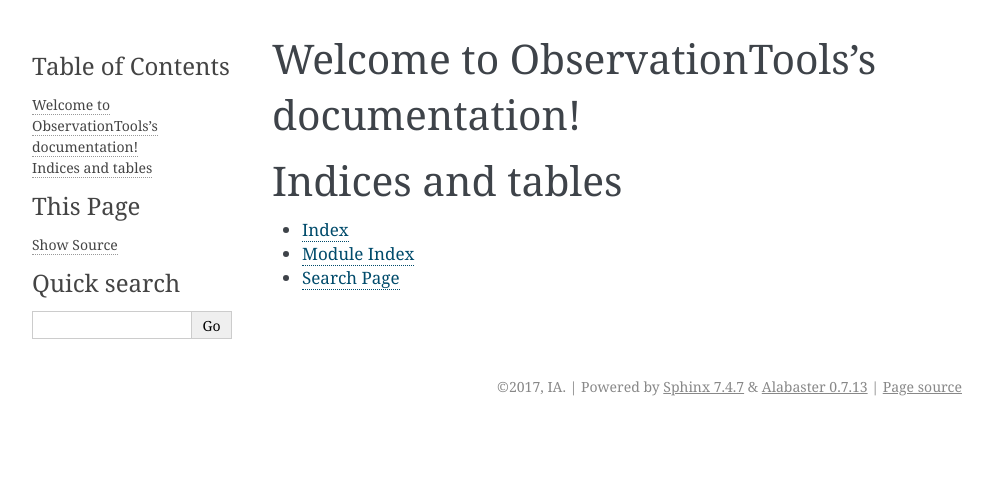
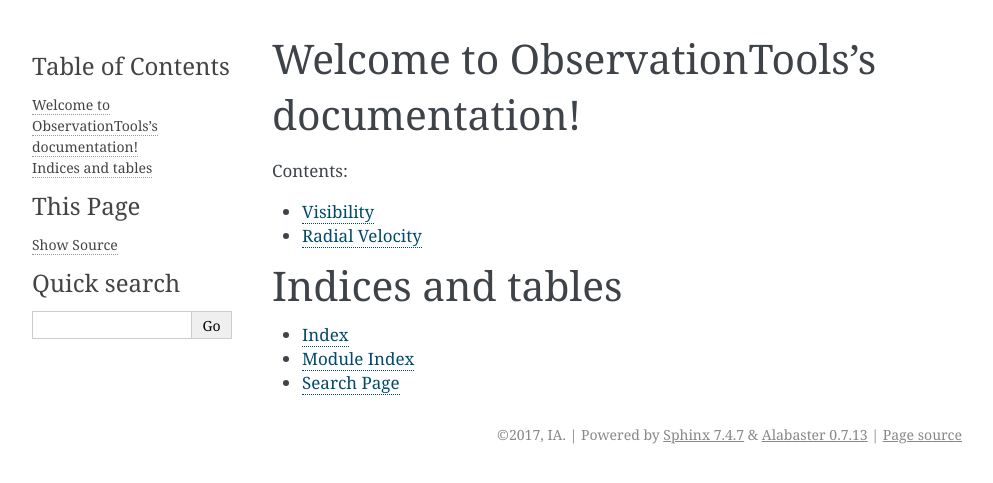
Before and after one commit to iastro-pt/ObservationTools, a Sphinx documentation site: the page built from docs/source/index.rst, in a window 1280 px wide. Shown: the top 483 px of the page, without its empty margins (148-1141 px from the left). Built offline with Sphinx 7.4.7, drawn with Linux system fonts in a browser that asks for light colours.

Commit message:
Add base files for scripts.
visibility and rv.

```diff
--- a/docs/source/index.rst
+++ b/docs/source/index.rst
@@ -10,7 +10,8 @@ Welcome to ObservationTools's documentation!
    :maxdepth: 2
    :caption: Contents:
 
-
+   visibility
+   rv
 
 Indices and tables
 ==================
--- /dev/null
+++ b/docs/source/rv.rst
@@ -0,0 +1,5 @@
+===============
+Radial Velocity
+===============
+
+Coming soon...
--- /dev/null
+++ b/docs/source/visibility.rst
@@ -0,0 +1,5 @@
+===============
+Visibility
+===============
+
+Explain ``visibility.py``...
```
